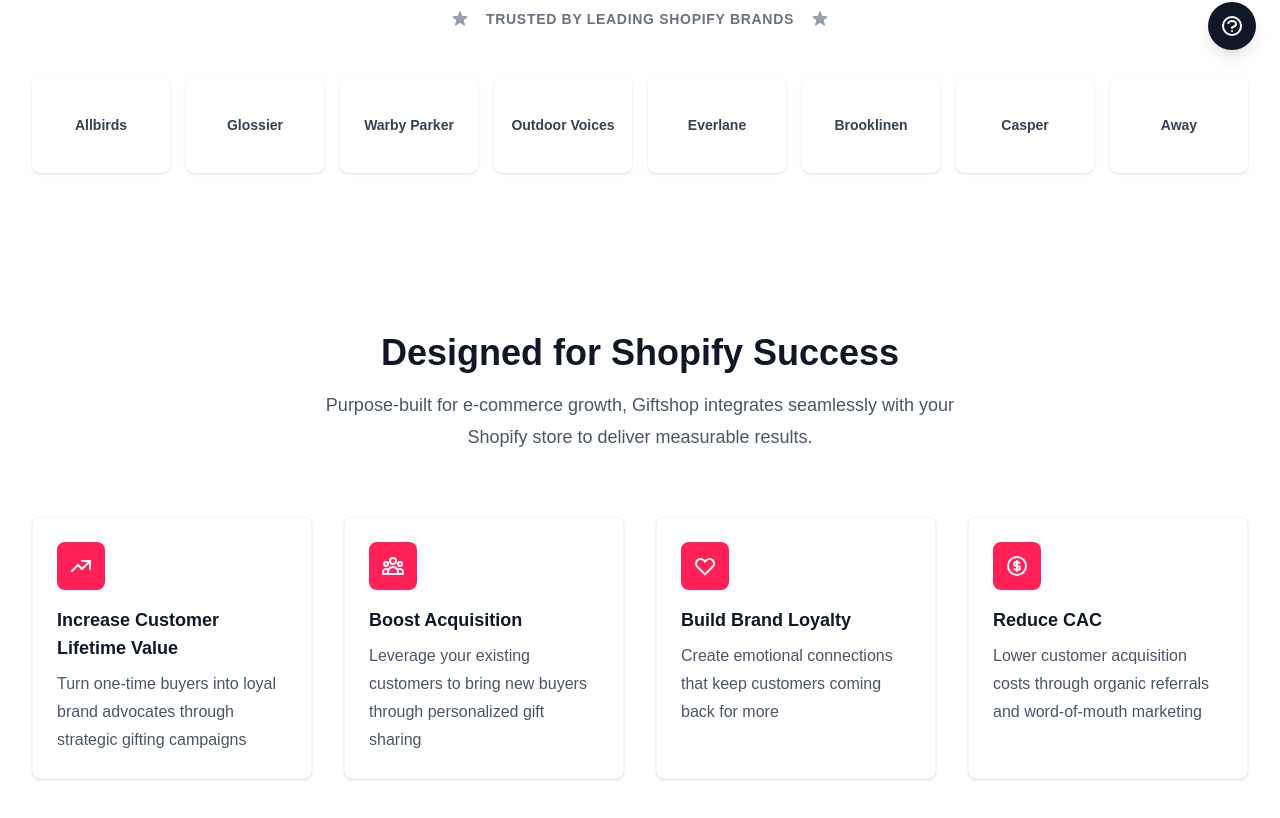
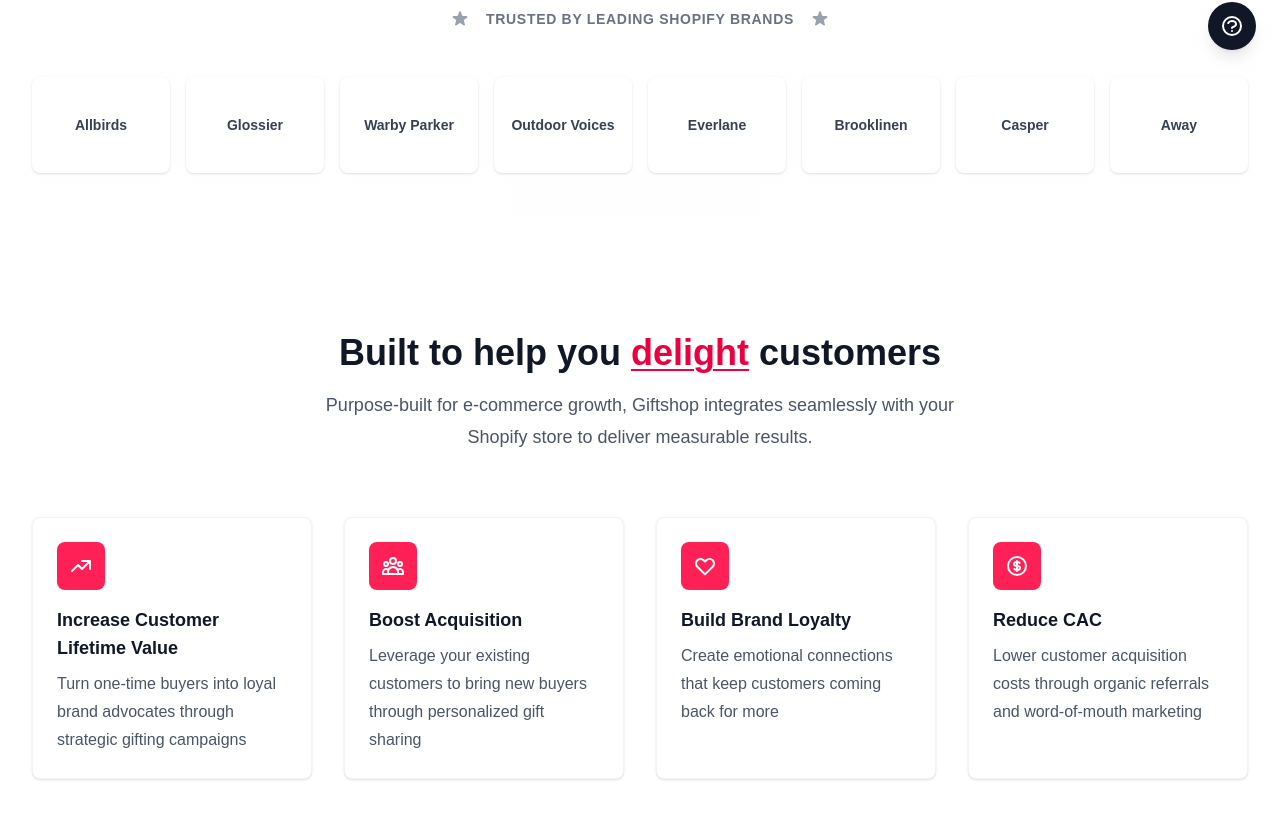
Before and after one commit to giftshop-app/giftshop-site, a Next.js app: page / in a window 1280 px wide. Shown: the part 726-1544 px from the top of the page. Built offline with nearby package versions, Linux system fonts and the light colour scheme.

Commit message:
Replace 'Homepage v2' with 'Get a Demo' button and add cycling word animation to section heading

```diff
--- a/app/page.tsx
+++ b/app/page.tsx
@@ -1,4 +1,19 @@
+"use client";
+
+import { useState, useEffect } from "react";
+
 export default function Home() {
+  const words = ["grow", "scale", "retain", "delight", "engage", "convert"];
+  const [currentWordIndex, setCurrentWordIndex] = useState(0);
+
+  useEffect(() => {
+    const interval = setInterval(() => {
+      setCurrentWordIndex((prevIndex) => (prevIndex + 1) % words.length);
+    }, 2000);
+
+    return () => clearInterval(interval);
+  }, [words.length]);
+
   return (
     <div className="flex min-h-screen flex-col bg-gradient-to-b from-white to-blue-50/30">
       {/* Header */}
@@ -25,7 +40,7 @@ export default function Home() {
             {/* Right side - Buttons */}
             <div className="flex items-center gap-3">
               <button className="rounded-lg border border-rose-500 bg-white px-4 py-2 text-sm font-medium text-rose-600 hover:bg-rose-50">
-                Homepage v2
+                Get a Demo
               </button>
               <button className="rounded-lg bg-rose-500 px-4 py-2 text-sm font-semibold text-white hover:bg-rose-600">
                 Get Started Free
@@ -136,12 +151,18 @@ export default function Home() {
         </div>
       </section>
 
-      {/* Designed for Shopify Success Section */}
+      {/* Built to help you grow customers Section */}
       <section className="bg-white px-4 py-24 sm:px-6 lg:px-8">
         <div className="mx-auto max-w-7xl">
           <div className="text-center">
             <h2 className="text-3xl font-bold text-gray-900 sm:text-4xl">
-              Designed for Shopify Success
+              Built to help you{" "}
+              <span className="relative inline-block text-rose-600">
+                <span className="underline decoration-rose-600 decoration-2 underline-offset-4">
+                  {words[currentWordIndex]}
+                </span>
+              </span>{" "}
+              customers
             </h2>
             <p className="mx-auto mt-4 max-w-2xl text-lg leading-8 text-gray-600">
               Purpose-built for e-commerce growth, Giftshop integrates seamlessly with your Shopify store to deliver measurable results.
```
